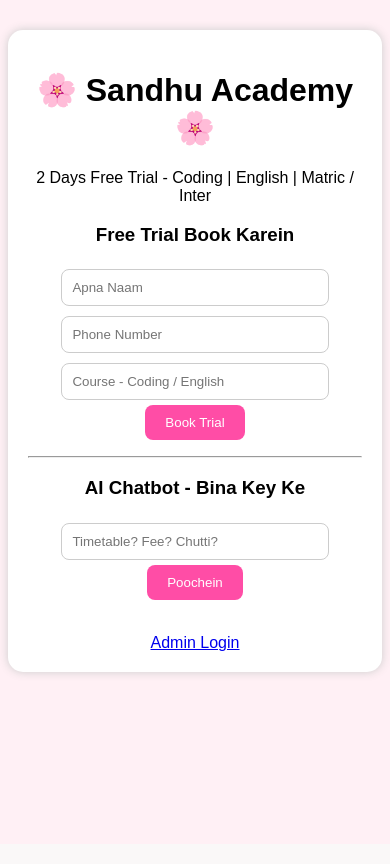
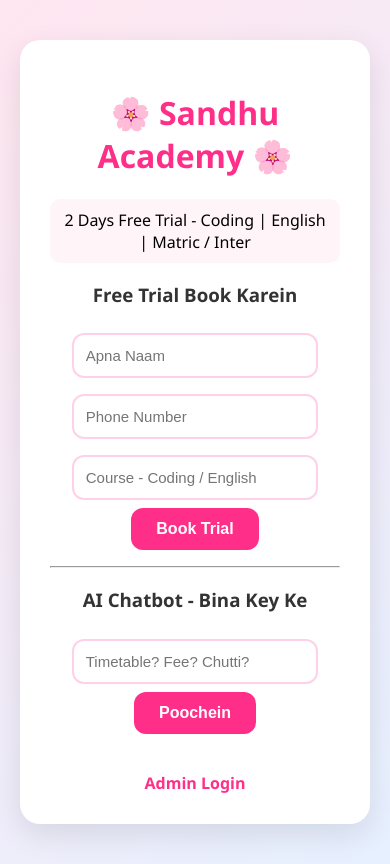
Before and after one commit to fatimasandhu55-ai/sandhu-academy, a Flask app: page / in a window 390 px wide. Before the commit the page ends 678 px from the top, so only its background shows below. Run offline with Flask 3, Linux system fonts and the light colour scheme; data that the repository does not hold is empty.

Commit message:
Enhance CSS styles for layout and design
Updated styles for body, box, headings, input, and button elements to improve aesthetics and responsiveness.

```diff
--- a/templates/static/style.css
+++ b/templates/static/style.css
@@ -1,4 +1,9 @@
-body{font-family:Arial;background:#fff0f5;text-align:center}
-.box{background:white;max-width:600px;margin:30px auto;padding:20px;border-radius:15px;box-shadow:0 0 10px #ccc}
-input{padding:10px;margin:5px;width:80%;border:1px solid #ccc;border-radius:8px}
-button{padding:10px 20px;background:#ff4da6;color:white;border:none;border-radius:8px;cursor:pointer}
+body{font-family:'Segoe UI',Arial;background:linear-gradient(135deg,#ffe6f0,#e6f0ff);margin:0;padding:20px}
+.box{background:white;max-width:650px;margin:20px auto;padding:30px;border-radius:20px;box-shadow:0 10px 30px rgba(0,0,0,0.1);text-align:center}
+h1{color:#ff2e88;font-size:32px}
+h3{color:#333}
+input{padding:12px;margin:8px;width:85%;border:2px solid #ffd1e8;border-radius:12px;font-size:15px}
+button{padding:12px 25px;background:#ff2e88;color:white;border:none;border-radius:12px;font-size:16px;font-weight:bold;cursor:pointer}
+button:hover{background:#d61a6e}
+a{color:#ff2e88;text-decoration:none;font-weight:bold}
+p{background:#fff5f9;padding:10px;border-radius:10px}
```
